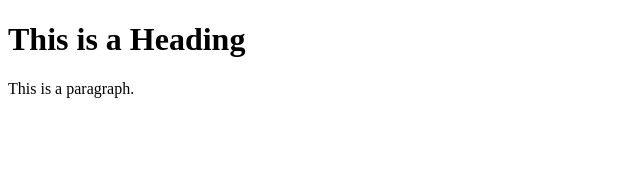
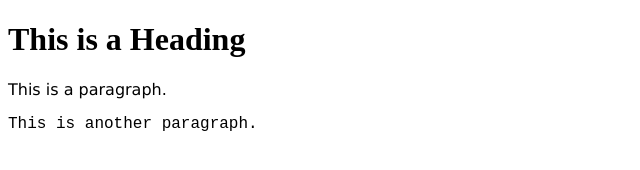
Before and after one commit to Fridgeroo/stusatis20-21, a plain HTML site: page index.html in a window 1280 px wide. Shown: the whole page, without its empty margins (0-640 px from the left). Drawn offline with Linux system fonts and the light colour scheme.

Commit message:
Update index.html

```diff
--- a/index.html
+++ b/index.html
@@ -6,7 +6,8 @@
 <body>
 
 <h1>This is a Heading</h1>
-<p>This is a paragraph.</p>
+ <p style="font-family:verdana">This is a paragraph.</p>
+<p style="font-family:'Courier New'">This is another paragraph.</p>
 
 </body>
 </html>
```
